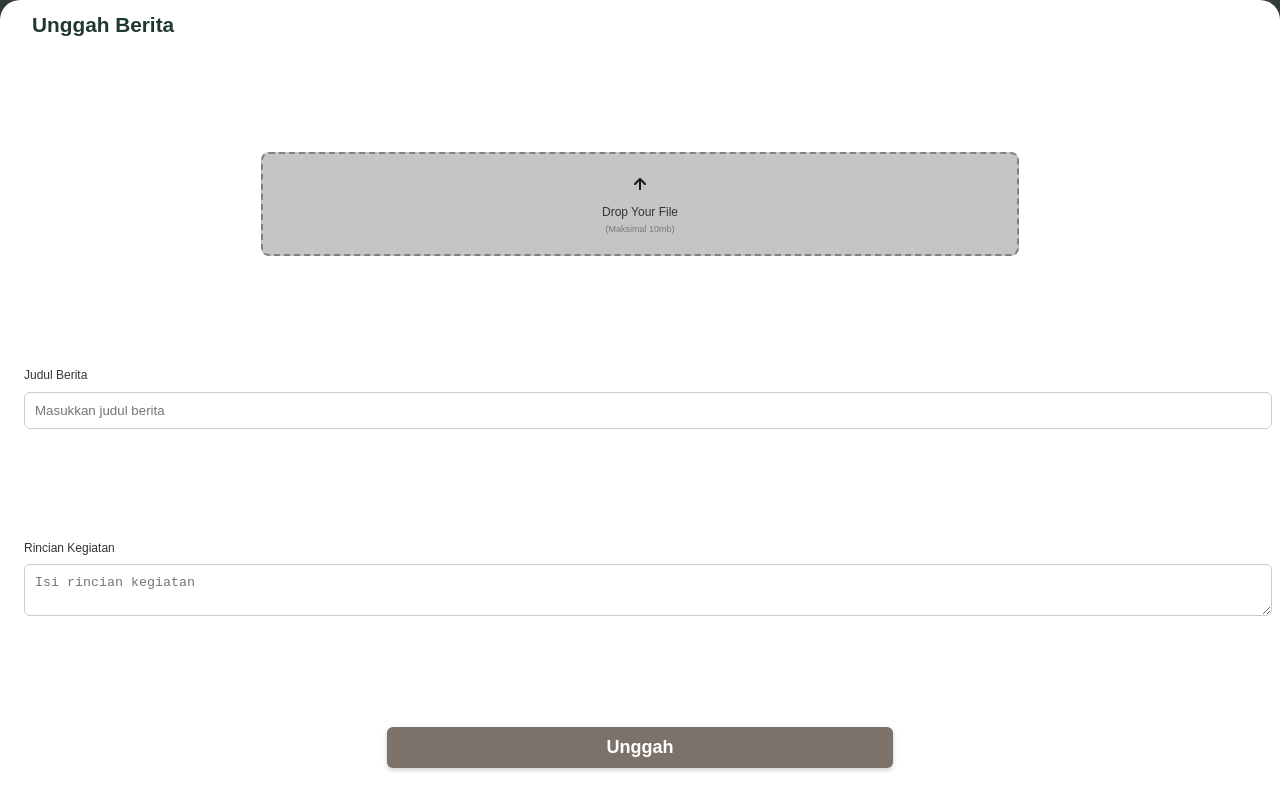
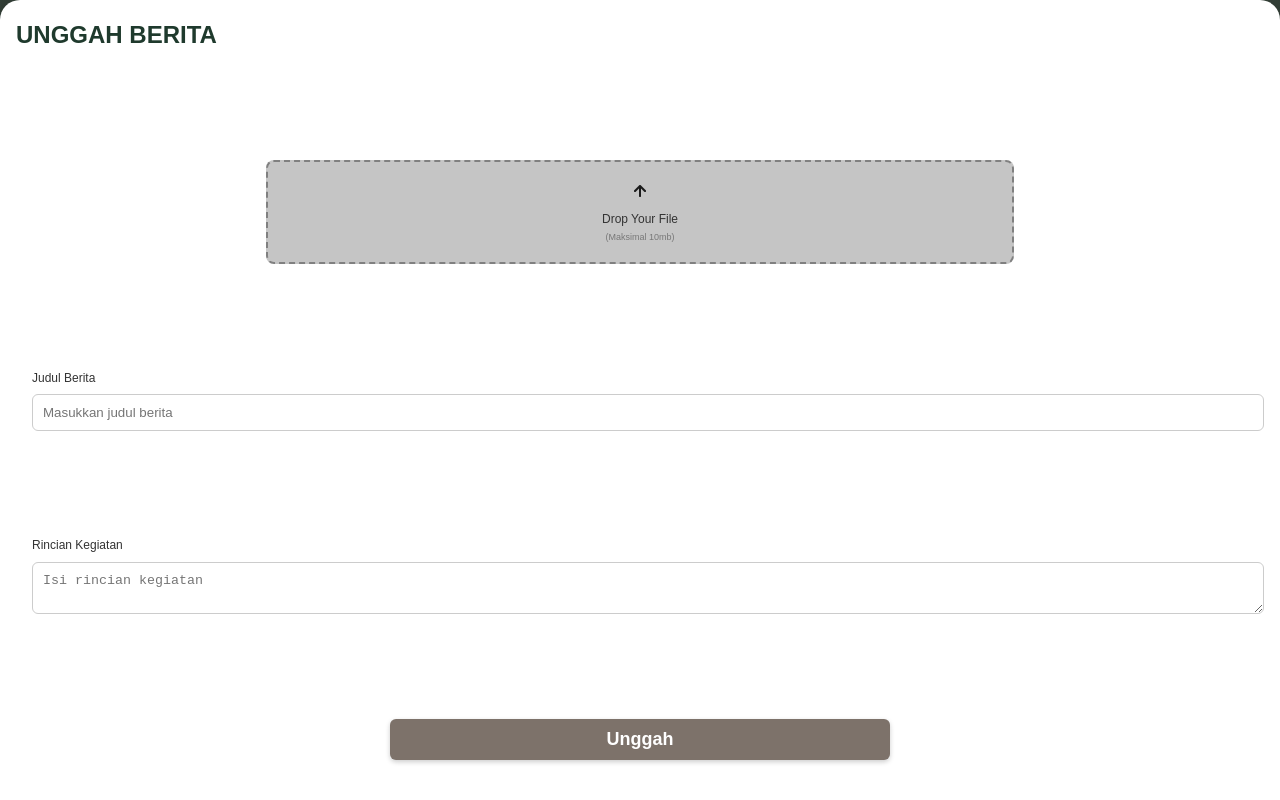
Before and after one commit to vallerypulungan/smartkartika, a Vue app in the folder frontend/: page /unggah in a window 1280 px wide. Built offline with nearby package versions, Linux system fonts and the light colour scheme.

Commit message:
Update Unggah Dokumentasi

```diff
--- a/frontend/src/components/UpNews.vue
+++ b/frontend/src/components/UpNews.vue
@@ -14,7 +14,7 @@
     </div>
 
     <div class="form-upload">
-      <h2 class="title">Unggah Berita</h2>
+      <h2 class="title">UNGGAH BERITA</h2>
 
       <div class="upload-wrapper">
         <!-- Image Upload Area -->
@@ -234,10 +234,13 @@ function confirmBack() {
   justify-content: flex-end;
 }
 
-.back-button img {
-  width: 24px;
-  height: 24px;
-  filter: brightness(0) invert(1);
+.back-button {
+  background: transparent;
+  border: none;
+  padding: 0;
+  cursor: pointer;
+  display: flex;
+  align-items: center;
 }
 
 .app-title {
@@ -401,12 +404,10 @@ function confirmBack() {
     min-height: calc(100vh - 84px);
     width: 100%;
     max-width: 800%;
-    padding: 0.5rem;
   }
   .title {
     text-align: start;
-    font-size: 1.3rem;
-    margin-left: 1.5rem;
+    font-size: 1.5rem;
   }
   .submit-button {
     margin-bottom: 1.5rem;
--- a/frontend/src/views/DasboardGuru.vue
+++ b/frontend/src/views/DasboardGuru.vue
@@ -134,7 +134,7 @@ const currentPageComponent = computed(() => {
 
 // === Komponen mobile ===
 const currentMobileComponent = computed(() => {
-  if (showMobileMenu.value) return null // kalau dashboard mobile aktif, tidak tampil konten menu
+  if (showMobileMenu.value) return null
   return components[selectedMenu.value] || null
 })
 
@@ -165,7 +165,7 @@ function handleResize() {
 function selectMenu(menu) {
   selectedMenu.value = menu
   if (isMobile.value) {
-    showMobileMenu.value = false // Tambahkan ini agar kontennya bisa tampil
+    showMobileMenu.value = false
   }
 }
 
```
